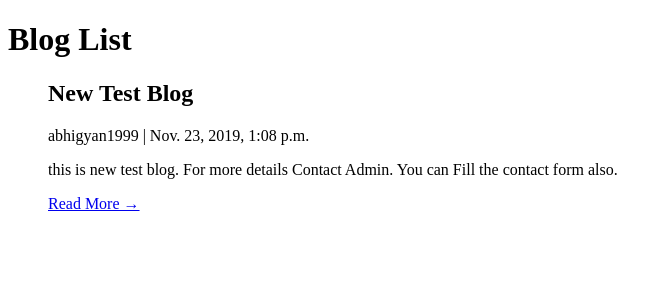
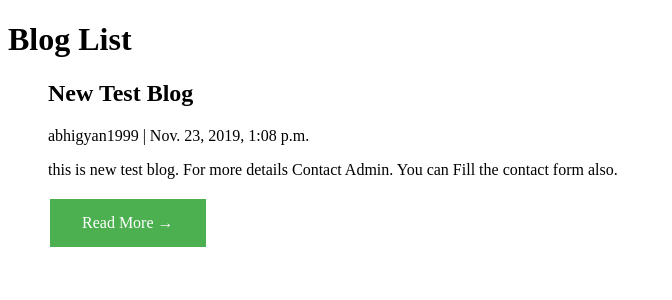
Before and after one commit to abhigyan709/mini-python-project-based-on-django-framework, a Django app: page /catalog/blog/ in a window 1280 px wide. Shown: the part 54-354 px from the top of the page, without its empty margins (0-672 px from the left). Run offline with Django 3.2, Linux system fonts and the light colour scheme; data comes from the database, SQL or seed files in the repository; both versions use the stored data as it was after the commit.

Commit message:
"Enhancements to blog page"

```diff
--- a/locallibrary/catalog/templates/catalog/blog_list.html
+++ b/locallibrary/catalog/templates/catalog/blog_list.html
@@ -3,18 +3,31 @@
 {% block content %}
   <h1>Blog List</h1>
   {% if blog_list %}
-  <ul>
     {% for blog in blog_list %}
-      <div class="card mb-4">
-                <div class="card-body">
-                    <h2 class="card-title">{{ blog.title }}</h2>
-                    <p class="card-text text-muted h6">{{ blog.author }} | {{ blog.created_on}} </p>
-                    <p class="card-text">{{blog.content|slice:":200" }}</p>
-                    <a href="{% url 'blog_detail' blog.slug  %}" class="btn btn-primary">Read More &rarr;</a>
-                </div>
-            </div>
+          <ol>
+              <div>
+    <style>
+.button {
+  background-color: #4CAF50;
+  border: none;
+  color: white;
+  padding: 15px 32px;
+  text-align: center;
+  text-decoration: none;
+  display: inline-block;
+  font-size: 16px;
+  margin: 4px 2px;
+  cursor: pointer;
+}
+</style>
+  </div>
+                    <h2>{{ blog.title }}</h2>
+                    <p>{{ blog.author }} | {{ blog.created_on}} </p>
+                    <p>{{blog.content|slice:":200" }}</p>
+                    <a href="{% url 'blog_detail' blog.slug  %}" class="button">Read More &rarr;</a>
+
+          </ol>
     {% endfor %}
-  </ul>
   {% else %}
     <p>There is nothing to show blog in the library.</p>
   {% endif %}
```
Also changed, not shown: locallibrary/db.sqlite3.
